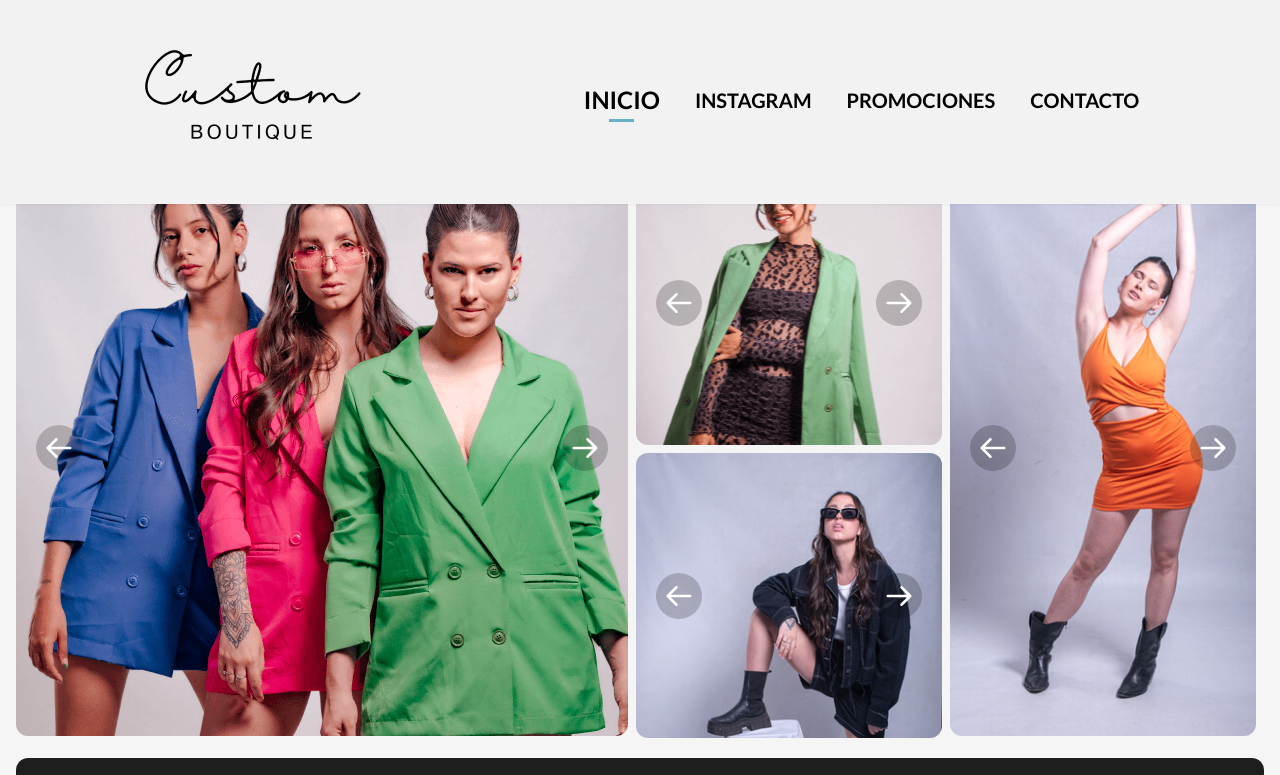
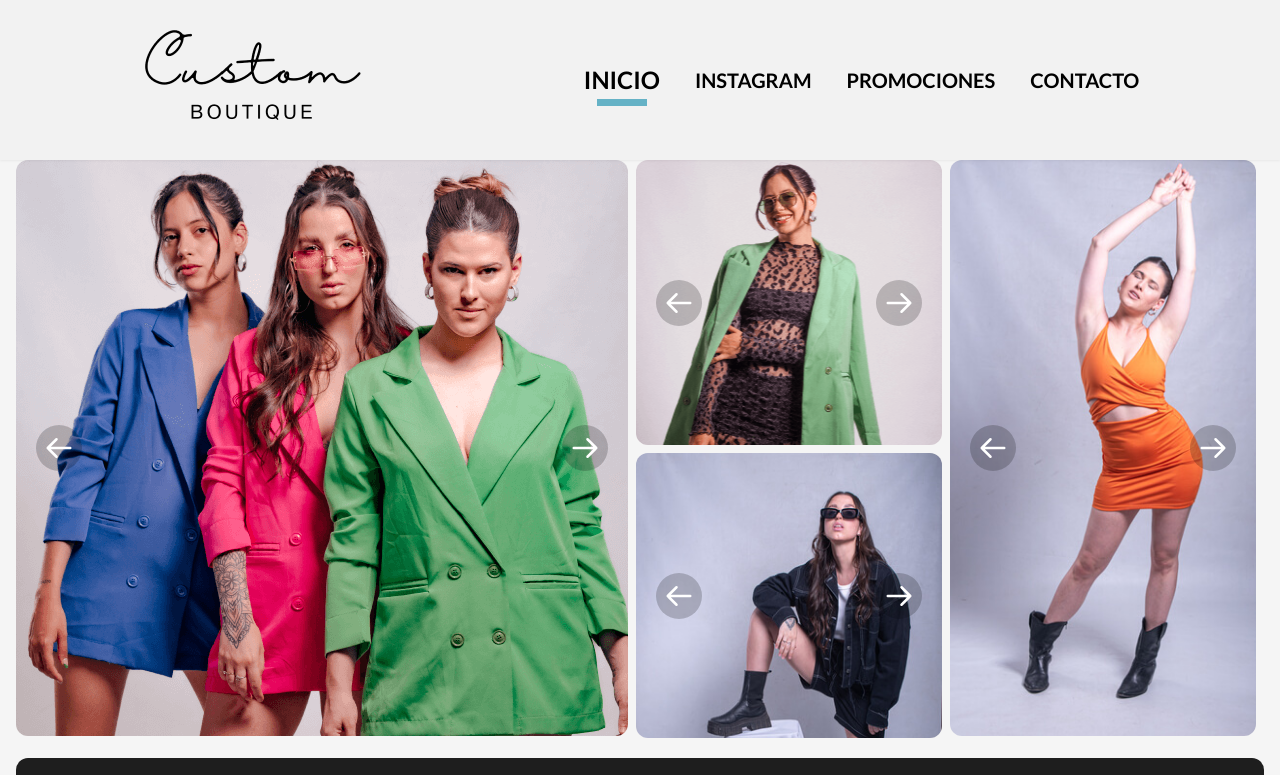
Before and after one commit to francobuceta/Custom-Boutique, a React (Vite) app: page / in a window 1280 px wide. Shown: the top 775 px of the page. Built offline with nearby package versions, Linux system fonts and the light colour scheme; no server answers.

Commit message:
fix: fixed navbar styles

```diff
--- a/src/pages/Navbar.jsx
+++ b/src/pages/Navbar.jsx
@@ -13,13 +13,13 @@ const navLinks = [
   { name: 'CONTACTO', href: 'contact' },
 ];
 
-const activeLinkClass = 'lg:text-[24px] leading-6 xl:leading-[29px] after:absolute after:-bottom-2 xl:after:-bottom-3 text-[20px] relative after:content-[""] after:bg-primary after:w-[25px] xl:after:w-[50px] after:left-[calc(50%-12.5px)] xl:after:left-[calc(50%-25px)] after:h-[3.5px] xl:after:h-[7px] after:transition-[width] after:duration-300 after:ease-in after';
+const activeLinkClass = 'lg:text-[24px] leading-6 xl:leading-[29px] after:absolute after:-bottom-2 lg:after:-bottom-3 text-[20px] relative after:content-[""] after:bg-primary after:w-[25px] lg:after:w-[50px] after:left-[calc(50%-12.5px)] lg:after:left-[calc(50%-25px)] after:h-[3.5px] lg:after:h-[7px] after:transition-[width] after:duration-300 after:ease-in after';
 
 const Navbar = () => {
   const isDesktop = useMediaQuery('(min-width: 1024px)');
 
   return (
-    <nav className="flex justify-center md:justify-between items-center pt-[42px] pb-6 xl:pt-0 xl:pb-0 md:pt-5 pl-[32px] md:pl-0 m-auto mb-[7px] fixed top-0 w-screen bg-navbar z-[400] drop-shadow-sm">
+    <nav className="flex justify-center md:justify-between items-center pt-[42px] pb-6 lg:pt-0 lg:pb-0 md:pt-5 pl-[32px] md:pl-0 m-auto mb-[7px] fixed top-0 w-screen bg-navbar z-[400] drop-shadow-sm">
       <div className="flex items-center justify-around xl:justify-start md:w-full md:pr-[58px] m-auto max-w-[1440px]">
         <img
           src={isDesktop ? desktopLogo : mobileLogo}
```
